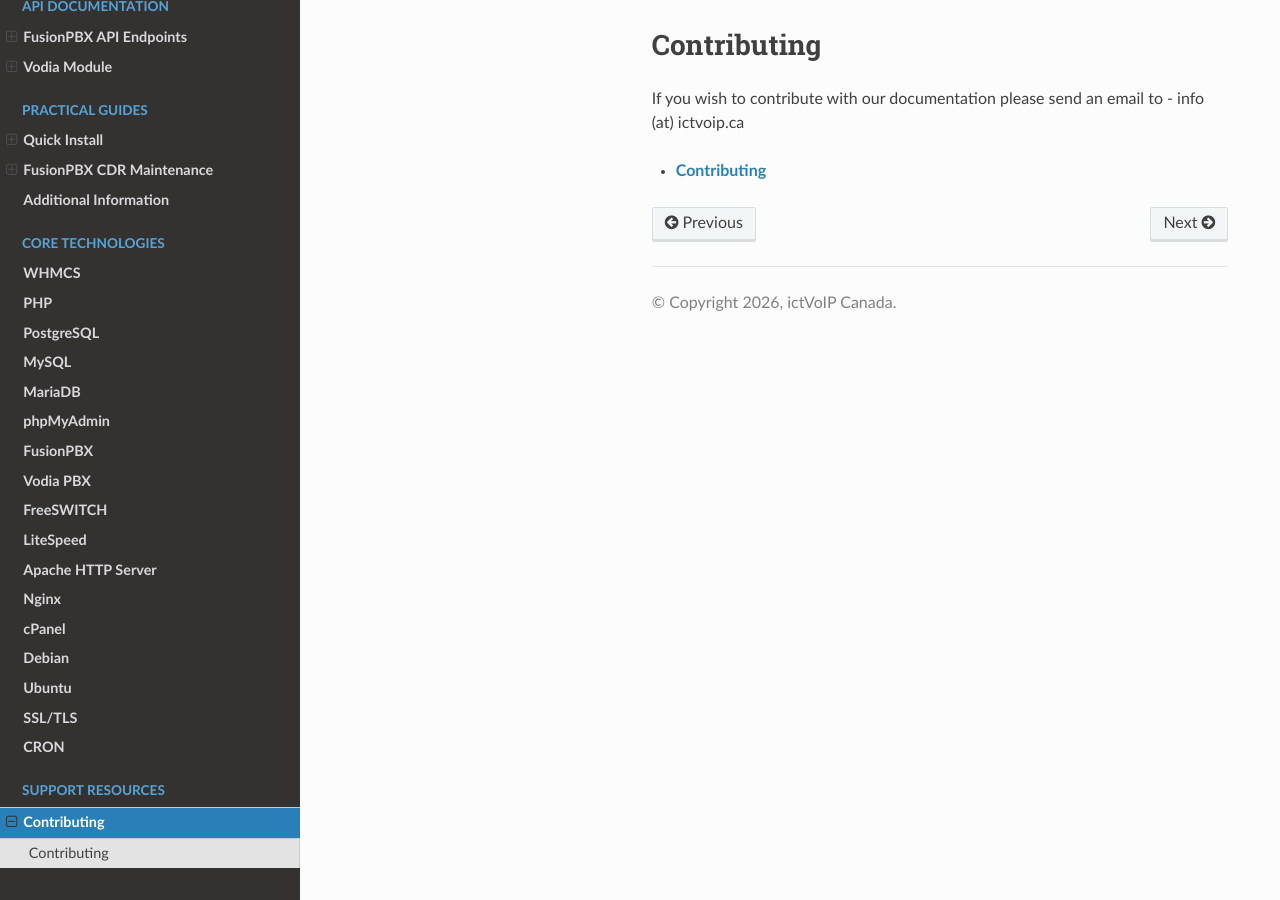
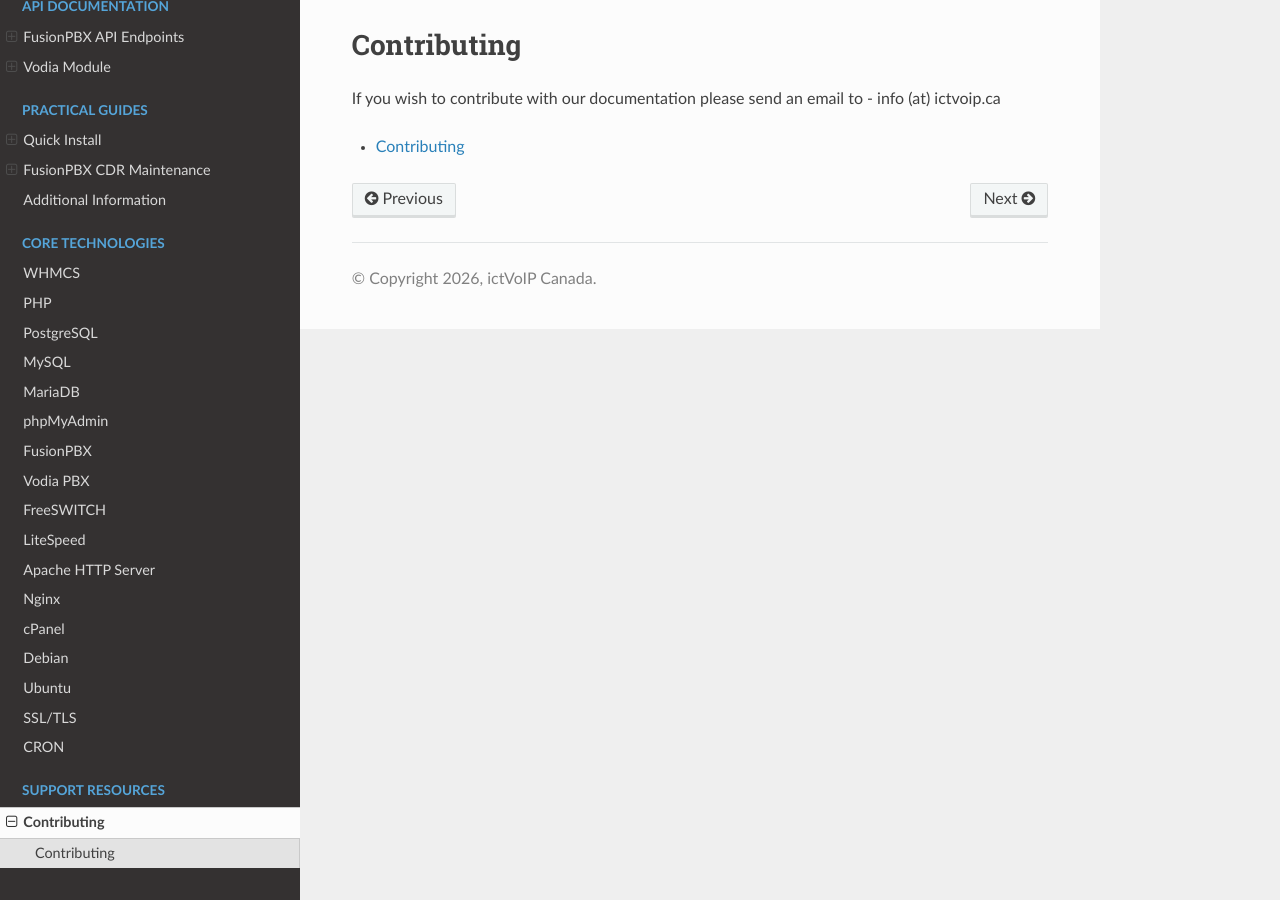
Before and after one commit to ictvoip/ictvoip-docs, a Sphinx documentation site: the page built from docs/source/contributing.rst, in a window 1280 px wide. Built offline with Sphinx 7.4.7 and the Read the Docs theme 3.1.0, drawn with Linux system fonts in a browser that asks for light colours; pages that are not in the unit, such as notebooks, are missing from menus.

Commit message:
Update conf.py

```diff
--- a/docs/source/conf.py
+++ b/docs/source/conf.py
@@ -30,7 +30,6 @@ templates_path = ['_templates']
 
 html_theme = 'sphinx_rtd_theme'
 html_favicon = '_static/images/favicon.ico'
-html_static_path = ['_static']
 
 # Navigation and TOC improvements
 html_theme_options = {
@@ -43,7 +42,6 @@ html_theme_options = {
     'prev_next_buttons_location': 'both',
     'style_external_links': True,
     'style_nav_header_background': '#2980B9',
-    'canonical_url': 'https://docs.ictvoip.ca/en/latest/',
 }
 
 # Enable breadcrumbs
```
